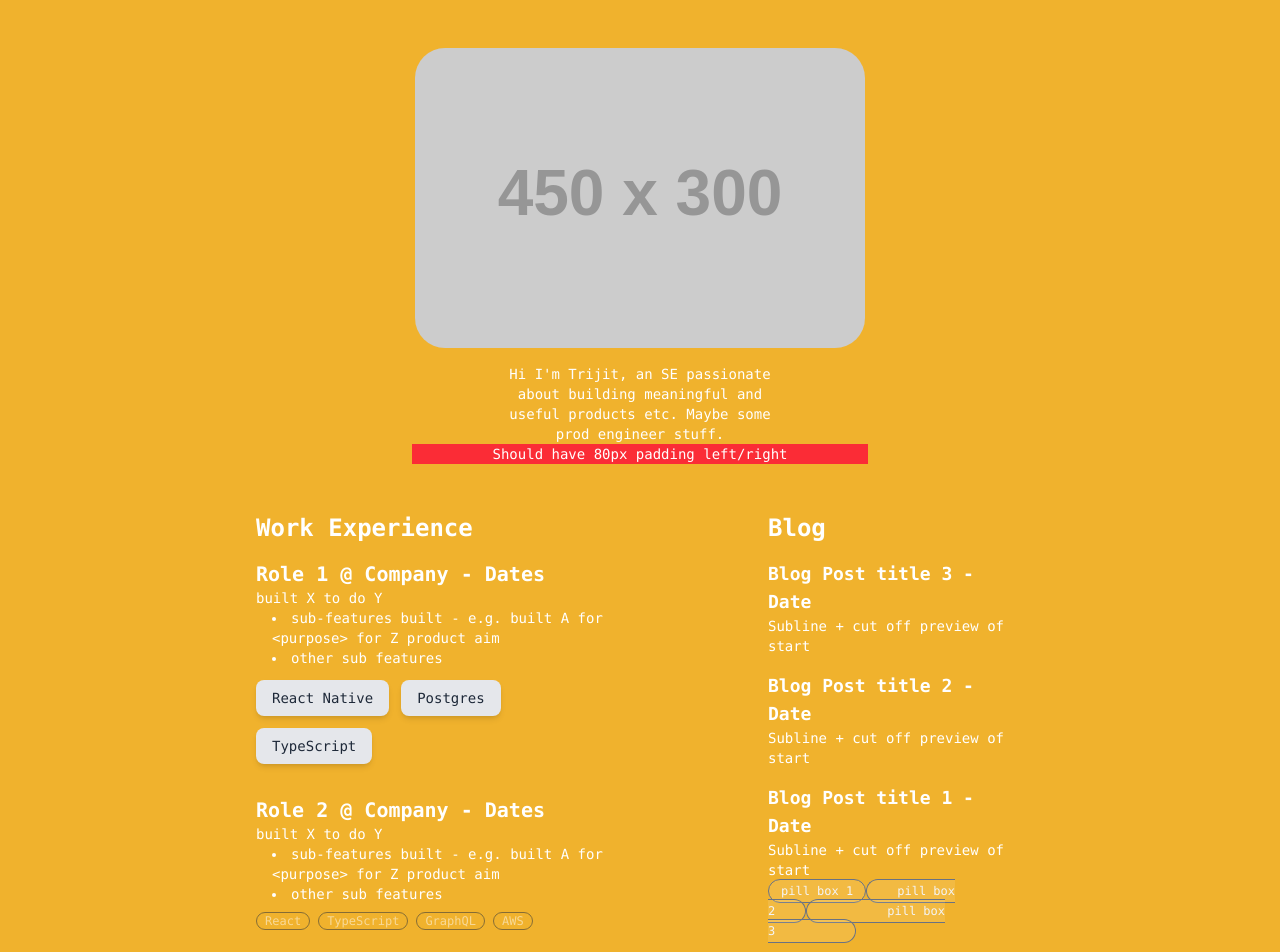
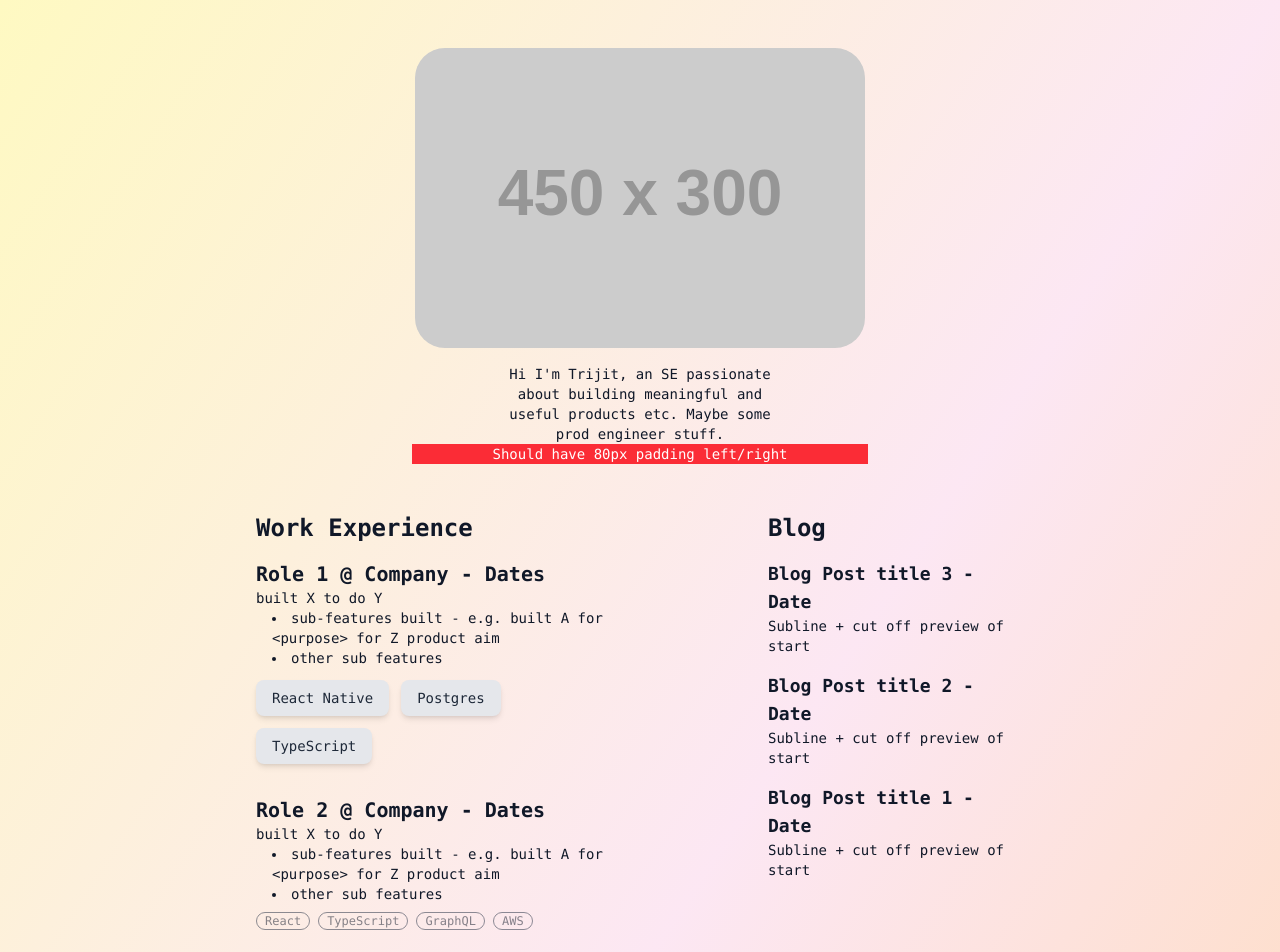
Before and after one commit to tri-jet/portfolio-site, a Next.js app: page / in a window 1280 px wide. Shown: the top 952 px of the page. Built offline with nearby package versions, Linux system fonts and the light colour scheme.

Commit message:
ui: Add warm sunset gradient background and matching dark text colour

```diff
--- a/app/page.tsx
+++ b/app/page.tsx
@@ -2,9 +2,10 @@ import Image from "next/image";
 
 export default function Home() {
   return (
+    <div className="min-h-screen bg-gradient-to-br from-yellow-100 via-pink-100 to-orange-200">
     <main className="min-h-screen flex flex-col items-center bg-transparent">
         {/* Central content area, 3/5 width, centered */}
-      <div className="w-3/5 mx-auto font-mono text-sm">
+        <div className="w-3/5 mx-auto font-mono text-sm text-gray-900">
           {/* Profile Section */}
           <div className="flex flex-col items-center mt-12 mb-12">
             <Image
@@ -14,7 +15,7 @@ export default function Home() {
               height={300}
               className="rounded-[30px] mb-4"
             />
-          <div className="w-[300px] text-center">
+            <div className="w-[300px] text-center text-gray-900">
               <p>
                 Hi I&apos;m Trijit, an SE passionate about building meaningful and useful products etc. Maybe some prod engineer stuff.
               </p>
@@ -115,16 +116,10 @@ export default function Home() {
                 <h3 className="text-lg font-semibold">Blog Post title 1 - Date</h3>
                 <p>Subline + cut off preview of start</p>
               </div>
-
-            { /* Test styles for pill boxes */}
-            <div>
-              <span className="rounded-full border border-gray-500 bg-white/10 px-3 py-1 text-xs text-gray-100 px-3">pill box 1</span>
-              <span className="rounded-full border border-gray-500 bg-white/10 px-3 py-1 text-xs text-gray-100 px-[30px]">pill box 2</span>
-              <span className="rounded-full border border-gray-500 bg-white/10 px-3 py-1 text-xs text-gray-100 px-20">pill box 3</span>
-            </div>
             </div>
           </div>
         </div>
     </main>
+    </div>
   );
 }
```
Lines whose indentation alone changed are shown as unchanged.
